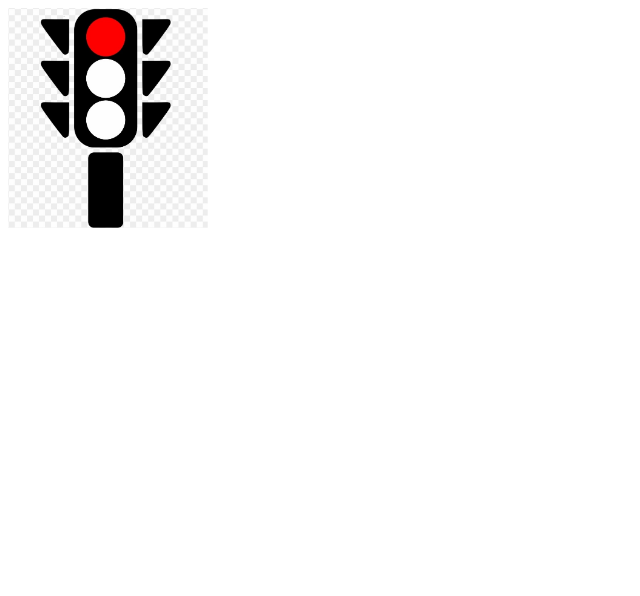
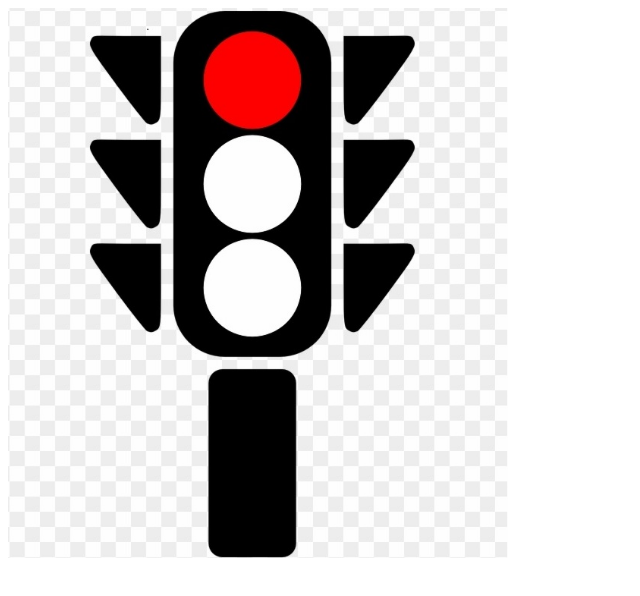
Before and after one commit to omerfarooqBM/task, a plain HTML site: page index.html in a window 1280 px wide. Shown: the whole page, without its empty margins (0-640 px from the left). Drawn offline with Linux system fonts and the light colour scheme.

Commit message:
Update index.html

```diff
--- a/index.html
+++ b/index.html
@@ -8,7 +8,7 @@
 </head>
 <body>
 
-    <img src="images/red.png" width="200px" onclick="'images/red.png'" onmouseout="src='images/green.png'" onmouseover="src='images/yellow.png'" >
+    <img src="images/red.png" width="500px" onclick="'images/red.png'" onmouseout="src='images/green.png'" onmouseover="src='images/yellow.png'" >
 
 
     <script src="app.js"></script>
```
